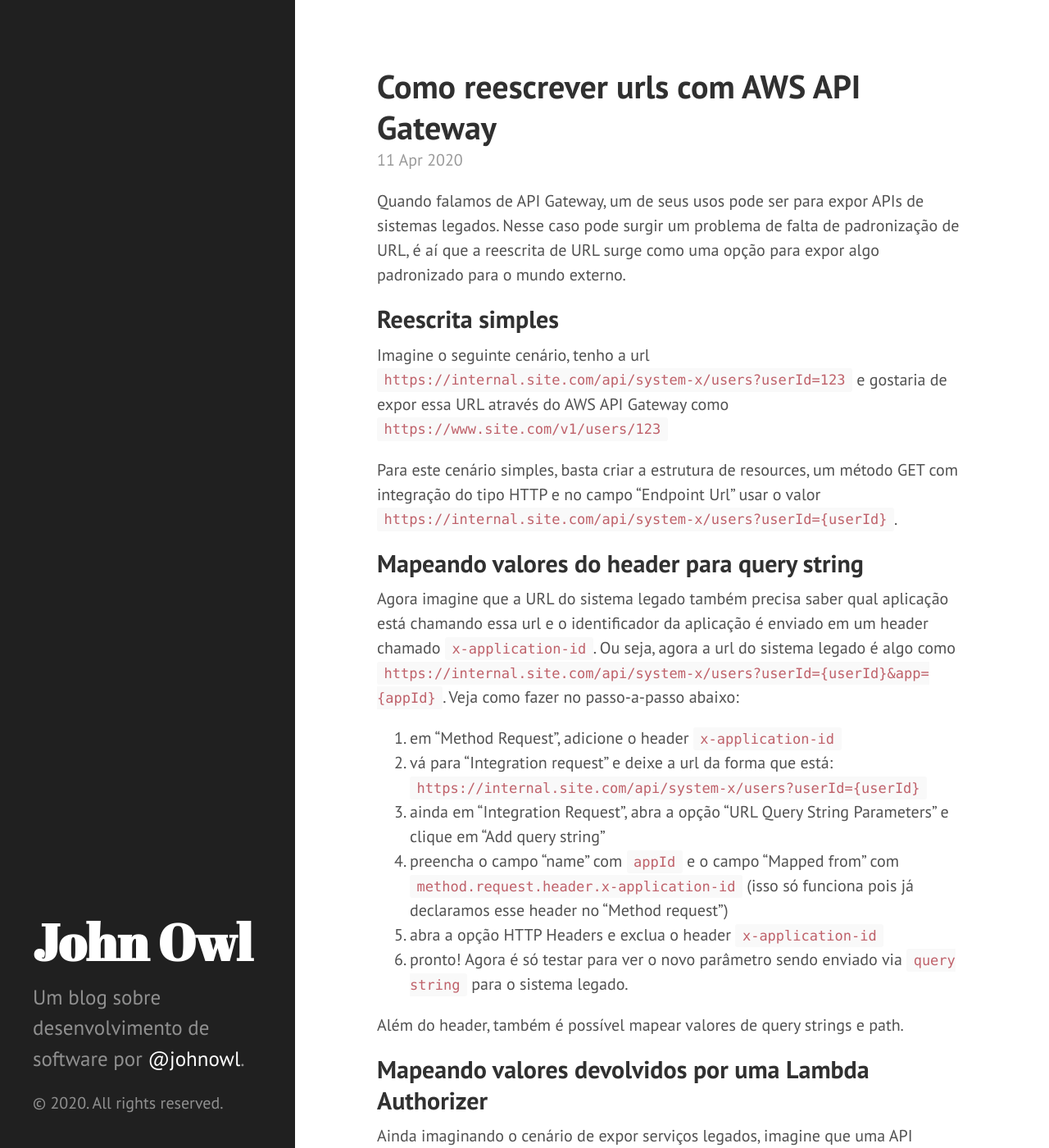
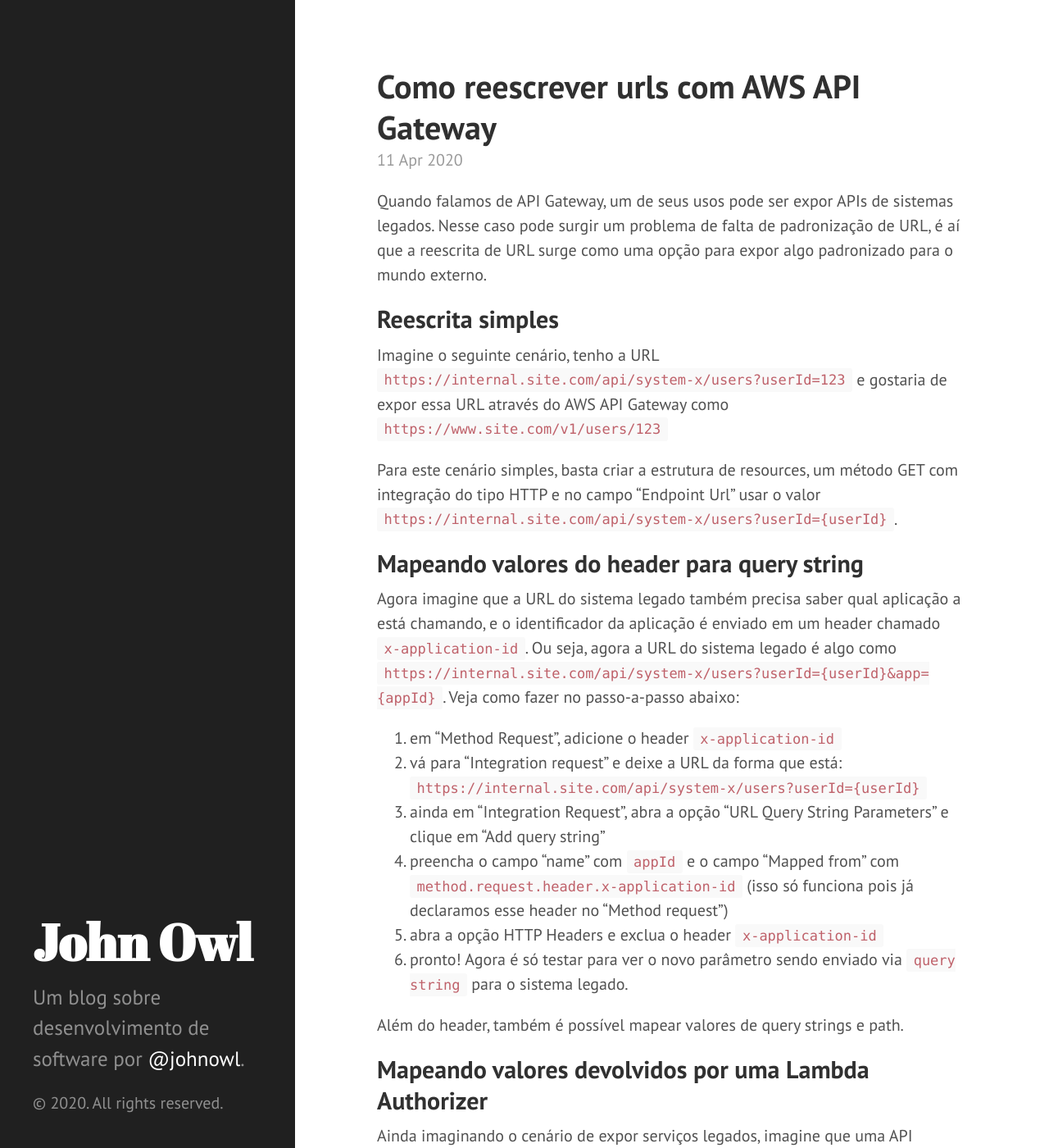
Before and after one commit to johnowl/johnowl.github.io, a Jekyll site: the page built from _posts/2020-04-11-como-reescrever-urls-com-aws-api-gateway.md, in a window 1280 px wide and 1400 px high. Shown: the whole window at 82% size. Built offline with Jekyll 4.4.1, drawn with Linux system fonts in a browser that asks for light colours; comment, search, counter and statistics services are not loaded.

Commit message:
Refactor.

```diff
--- a/_posts/2020-04-11-como-reescrever-urls-com-aws-api-gateway.md
+++ b/_posts/2020-04-11-como-reescrever-urls-com-aws-api-gateway.md
@@ -10,20 +10,20 @@
 image: /public/images/2020-04-11/aws-api-gateway.png
 ---
 
-Quando falamos de API Gateway, um de seus usos pode ser para expor APIs de sistemas legados. Nesse caso pode surgir um problema de falta de padronização de URL, é aí que a reescrita de URL surge como uma opção para expor algo padronizado para o mundo externo.
+Quando falamos de API Gateway, um de seus usos pode ser expor APIs de sistemas legados. Nesse caso pode surgir um problema de falta de padronização de URL, é aí que a reescrita de URL surge como uma opção para expor algo padronizado para o mundo externo.
 
 ## Reescrita simples
 
-Imagine o seguinte cenário, tenho a url `https://internal.site.com/api/system-x/users?userId=123` e gostaria de expor essa URL através do AWS API Gateway como `https://www.site.com/v1/users/123`
+Imagine o seguinte cenário, tenho a URL `https://internal.site.com/api/system-x/users?userId=123` e gostaria de expor essa URL através do AWS API Gateway como `https://www.site.com/v1/users/123`
 
 Para este cenário simples, basta criar a estrutura de resources, um método GET com integração do tipo HTTP e no campo "Endpoint Url" usar o valor `https://internal.site.com/api/system-x/users?userId={userId}`.
 
 ## Mapeando valores do header para query string
 
-Agora imagine que a URL do sistema legado também precisa saber qual aplicação está chamando essa url e o identificador da aplicação é enviado em um header chamado `x-application-id`. Ou seja, agora a url do sistema legado é algo como `https://internal.site.com/api/system-x/users?userId={userId}&app={appId}`. Veja como fazer no passo-a-passo abaixo:
+Agora imagine que a URL do sistema legado também precisa saber qual aplicação a está chamando, e o identificador da aplicação é enviado em um header chamado `x-application-id`. Ou seja, agora a URL do sistema legado é algo como `https://internal.site.com/api/system-x/users?userId={userId}&app={appId}`. Veja como fazer no passo-a-passo abaixo:
 
 1. em "Method Request", adicione o header `x-application-id`
-2. vá para "Integration request" e deixe a url da forma que está: `https://internal.site.com/api/system-x/users?userId={userId}`
+2. vá para "Integration request" e deixe a URL da forma que está: `https://internal.site.com/api/system-x/users?userId={userId}`
 3. ainda em "Integration Request", abra a opção "URL Query String Parameters" e clique em "Add query string"
 4. preencha o campo "name" com `appId` e o campo "Mapped from" com `method.request.header.x-application-id` (isso só funciona pois já declaramos esse header no "Method request")
 6. abra a opção HTTP Headers e exclua o header `x-application-id`
```
